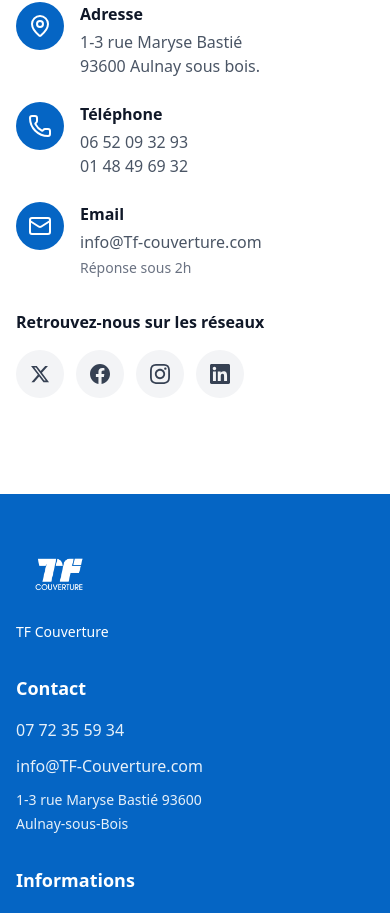
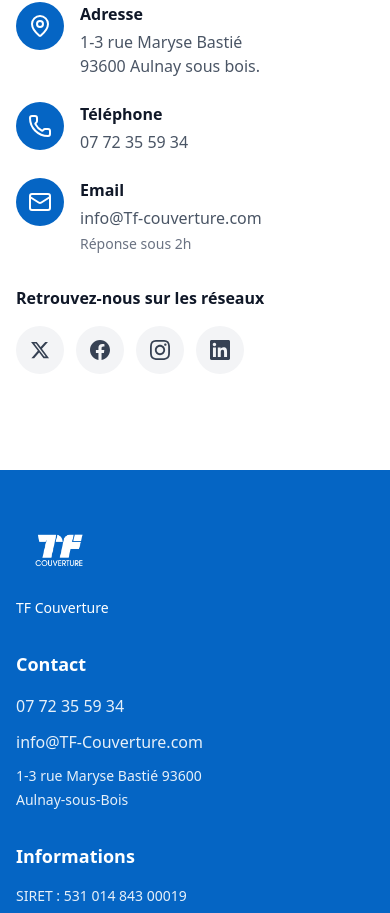
Before and after one commit to younesbennaceur/TF, a React (Vite) app: page /entreprise in a window 390 px wide. Shown: the part 2900-3813 px from the top of the page. Built offline with nearby package versions, Linux system fonts and the light colour scheme.

Commit message:
update phone number

```diff
--- a/src/pages/Conatct.jsx
+++ b/src/pages/Conatct.jsx
@@ -62,13 +62,10 @@
                 <div>
                   <h3 className="font-semibold text-gray-900 mb-1">Téléphone</h3>
                   <p className="text-gray-600">
-                    <a href="tel:0652093293" className="hover:text-[#0565C4] transition-colors">
-                      06 52 09 32 93
+                    <a href="tel:0772355934" className="hover:text-[#0565C4] transition-colors">
+                     07 72 35 59 34
                     </a>
-                    <br />
-                    <a href="tel:0148496932" className="hover:text-[#0565C4] transition-colors">
-                      01 48 49 69 32
-                    </a>
+
                   </p>
                 </div>
               </div>
--- a/src/pages/Entreprise.jsx
+++ b/src/pages/Entreprise.jsx
@@ -160,13 +160,10 @@
                 <div>
                   <h3 className="font-semibold text-gray-900 mb-1">Téléphone</h3>
                   <p className="text-gray-600">
-                    <a href="tel:0652093293" className="hover:text-[#0565C4] transition-colors">
-                      06 52 09 32 93
+                    <a href="tel:0772355934" className="hover:text-[#0565C4] transition-colors">
+                     07 72 35 59 34
                     </a>
-                    <br />
-                    <a href="tel:0148496932" className="hover:text-[#0565C4] transition-colors">
-                      01 48 49 69 32
-                    </a>
+
                   </p>
                 </div>
               </div>
```
